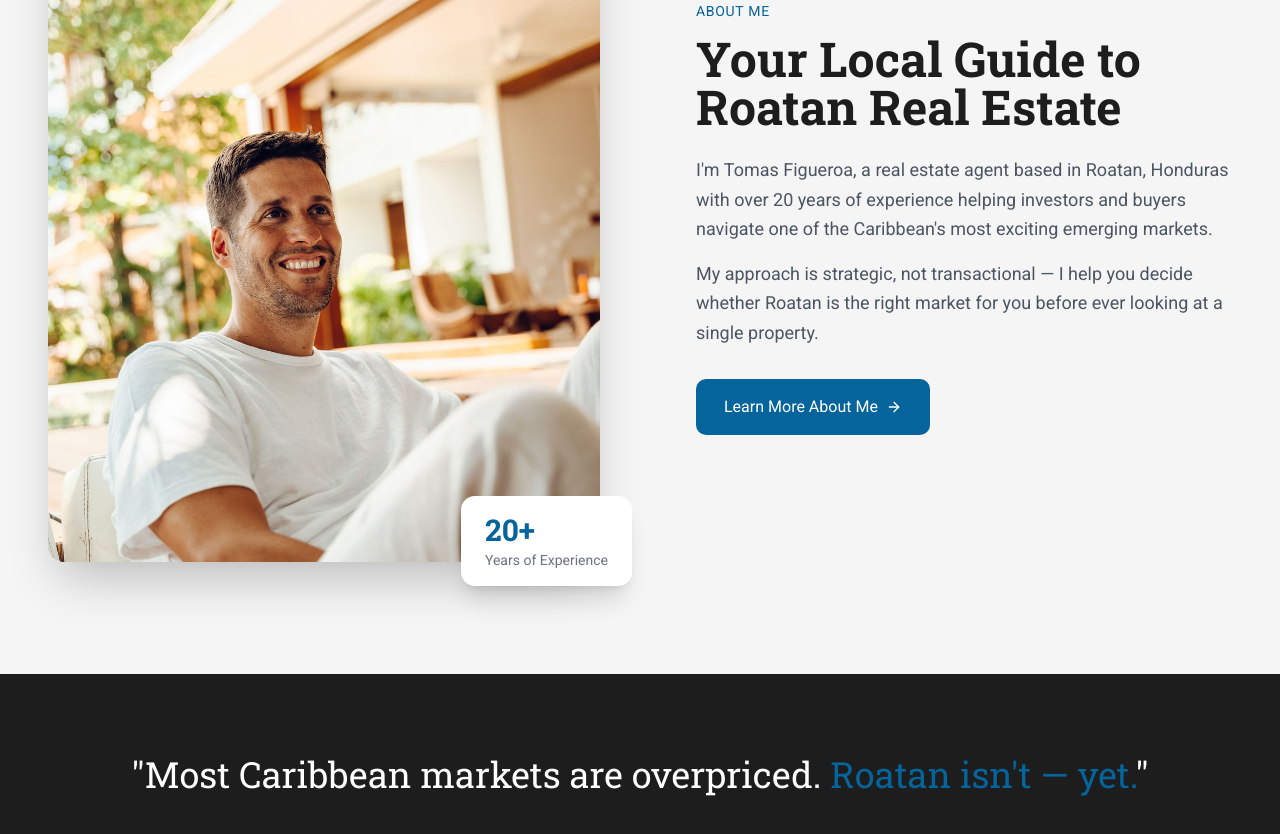
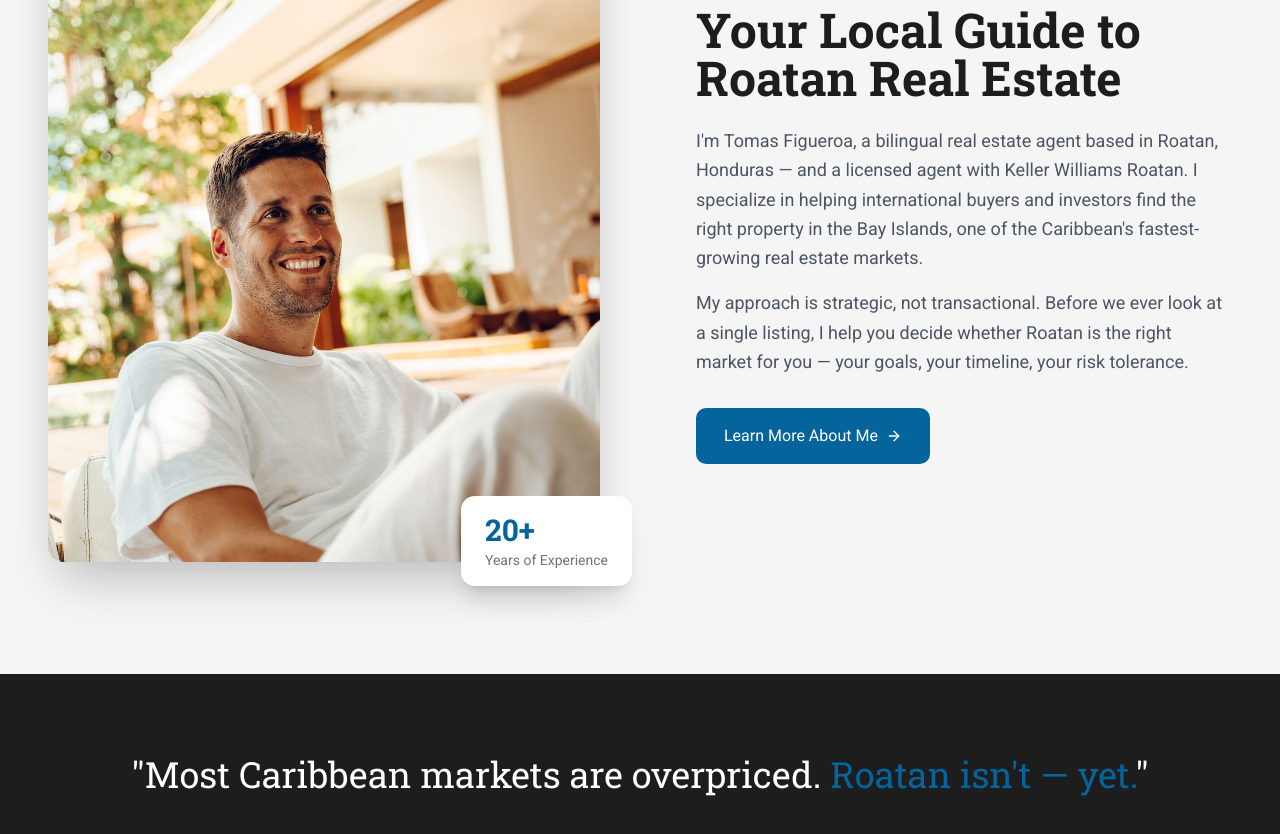
Before and after one commit to tomasfigueroa27/tomas-website, a React (Vite) app: page /#/ in a window 1280 px wide. Shown: the part 1040-1874 px from the top of the page. Built offline with nearby package versions, Linux system fonts and the light colour scheme.

Commit message:
Update HomeAbout.tsx

```diff
--- a/src/sections/HomeAbout.tsx
+++ b/src/sections/HomeAbout.tsx
@@ -60,13 +60,15 @@ const HomeAbout = () => {
               Your Local Guide to Roatan Real Estate
             </h2>
             <p className="text-gray-600 text-lg leading-relaxed mb-4">
-              I'm Tomas Figueroa, a real estate agent based in Roatan, Honduras with over 20 years of
-              experience helping investors and buyers navigate one of the Caribbean's most exciting
-              emerging markets.
+              I'm Tomas Figueroa, a bilingual real estate agent based in Roatan, Honduras —
+              and a licensed agent with Keller Williams Roatan. I specialize in helping
+              international buyers and investors find the right property in the Bay Islands,
+              one of the Caribbean's fastest-growing real estate markets.
             </p>
             <p className="text-gray-600 text-lg leading-relaxed mb-8">
-              My approach is strategic, not transactional — I help you decide whether Roatan is the right
-              market for you before ever looking at a single property.
+              My approach is strategic, not transactional. Before we ever look at a single listing,
+              I help you decide whether Roatan is the right market for you — your goals, your timeline,
+              your risk tolerance.
             </p>
             <Link
               to="/about"
```
